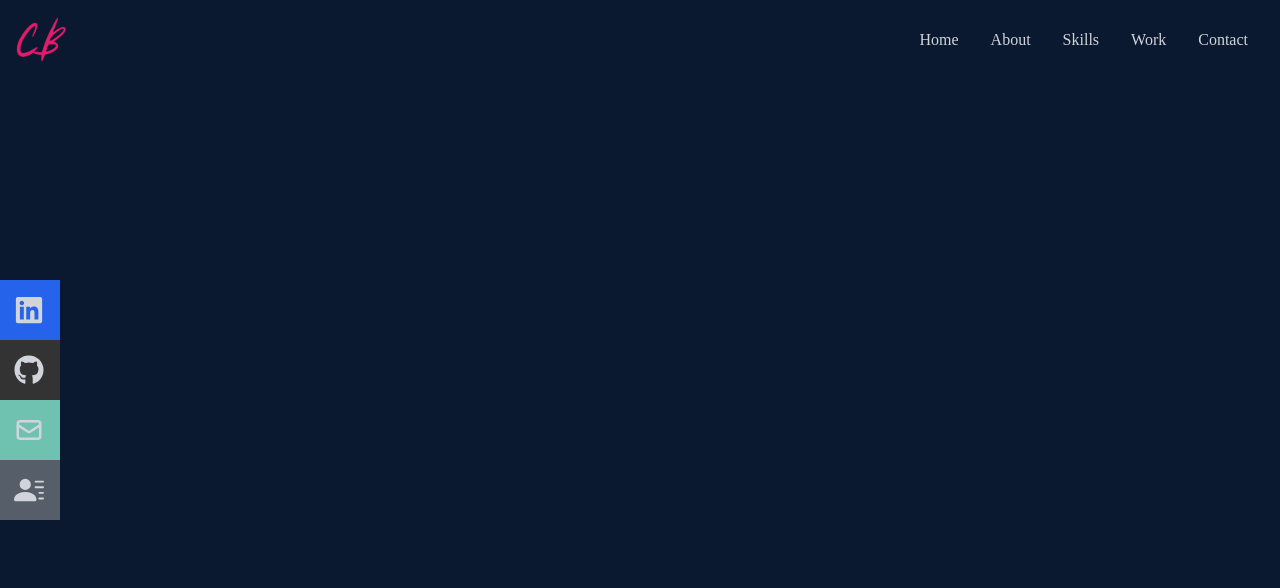
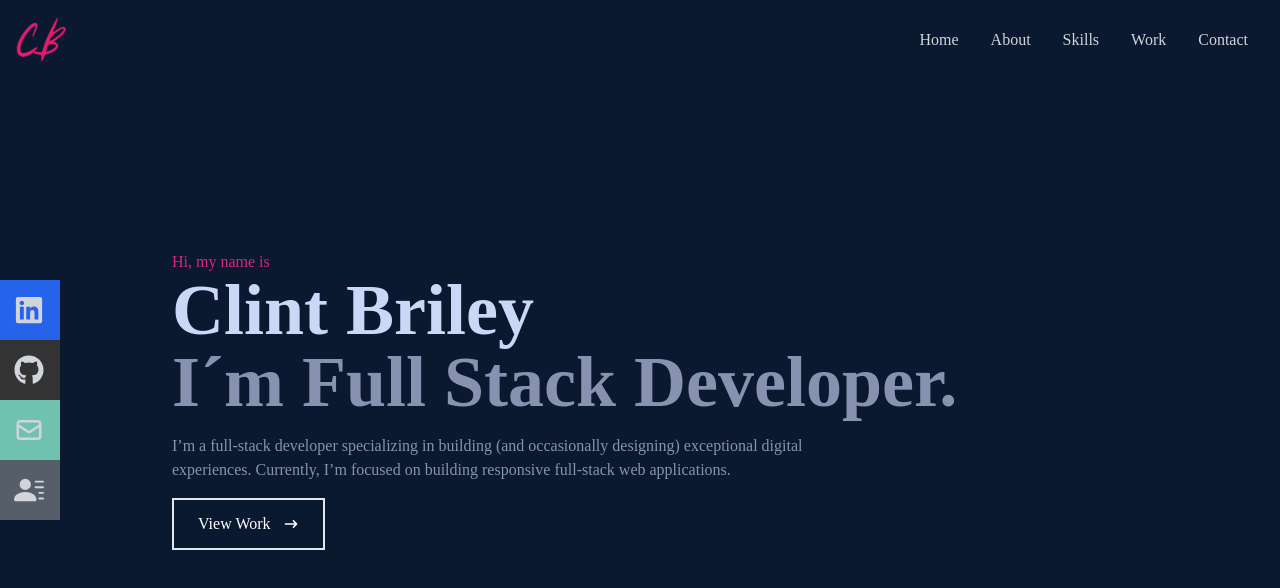
Before and after one commit to JarkovskyDev/Project-1, a React (Create React App) app: page / in a window 1280 px wide. Shown: the top 588 px of the page. Built offline with nearby package versions, Linux system fonts and the light colour scheme.

Commit message:
home page finished

```diff
--- a/src/components/Home.jsx
+++ b/src/components/Home.jsx
@@ -3,8 +3,24 @@
 
 const Home = () => {
   return (
-    <div className='w-full h-screen bg-[#0a192f] '>
+    <div name="home" className='w-full h-screen bg-[#0a192f] '>
 
+        {/* Container */}
+        <div className='max-w-[1000px] mx-auto px-8 flex flex-col justify-center h-full'>
+            <p className='text-pink-600'>Hi, my name is</p>
+            <h1 className='text-4xl sm:text-7xl font-bold text-[#ccd6f6]'>Clint Briley</h1>
+            <h2 className='text-4xl sm:text-7xl font-bold text-[#8892b0]'>I´m Full Stack Developer.</h2>
+            <p className='text-[#8892b0] py-4 max-w-[700px]'>I’m a full-stack developer specializing in building (and occasionally
+                designing) exceptional digital experiences. Currently, I’m focused on
+                building responsive full-stack web applications.</p>
+            <div>
+                <button className='text-white group border-2 px-6 py-3 flex items-center hover:bg-pink-600 hover:border-pink-600'>View Work
+                <span className='group-hover:rotate-90 duration-300'>
+                <HiArrowNarrowRight className='ml-3'/>
+                </span>
+                </button>
+            </div>
+        </div>
     </div>
   )
 }
```
